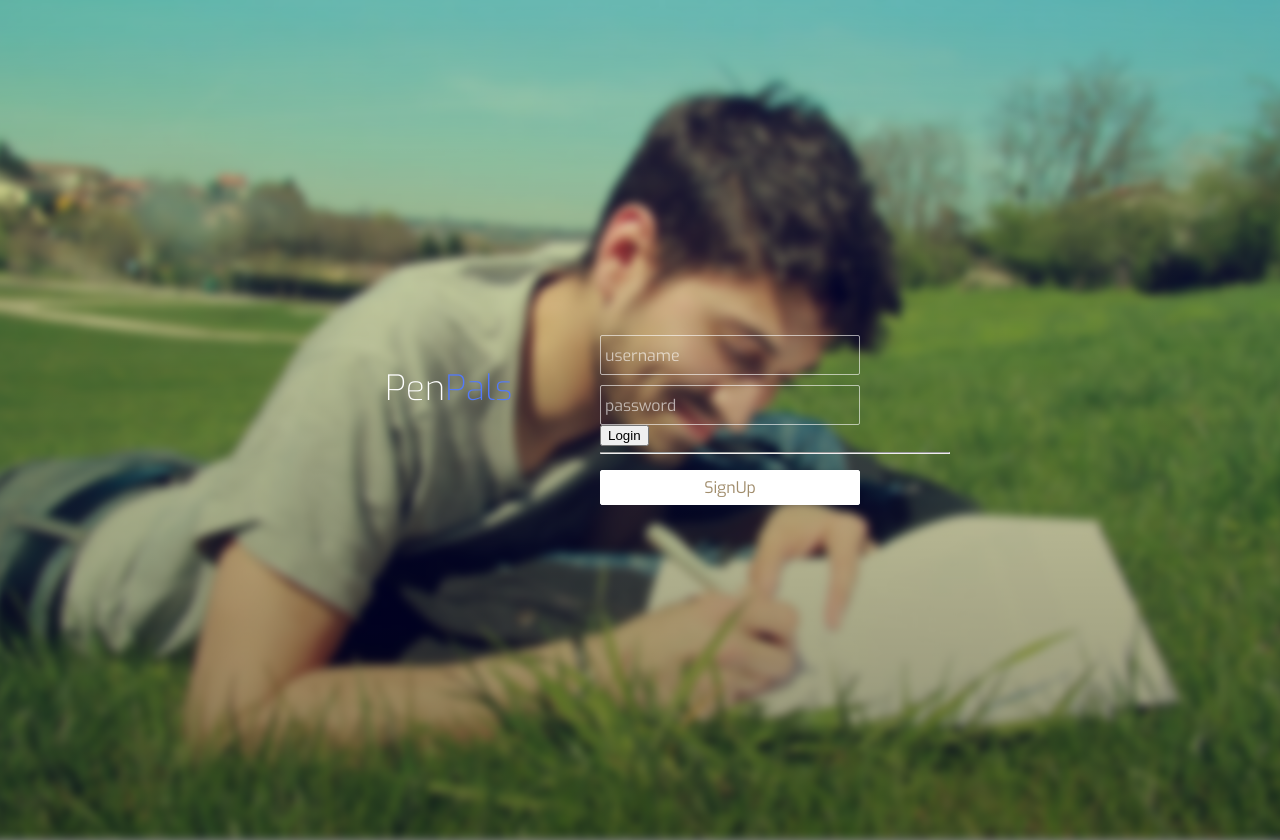
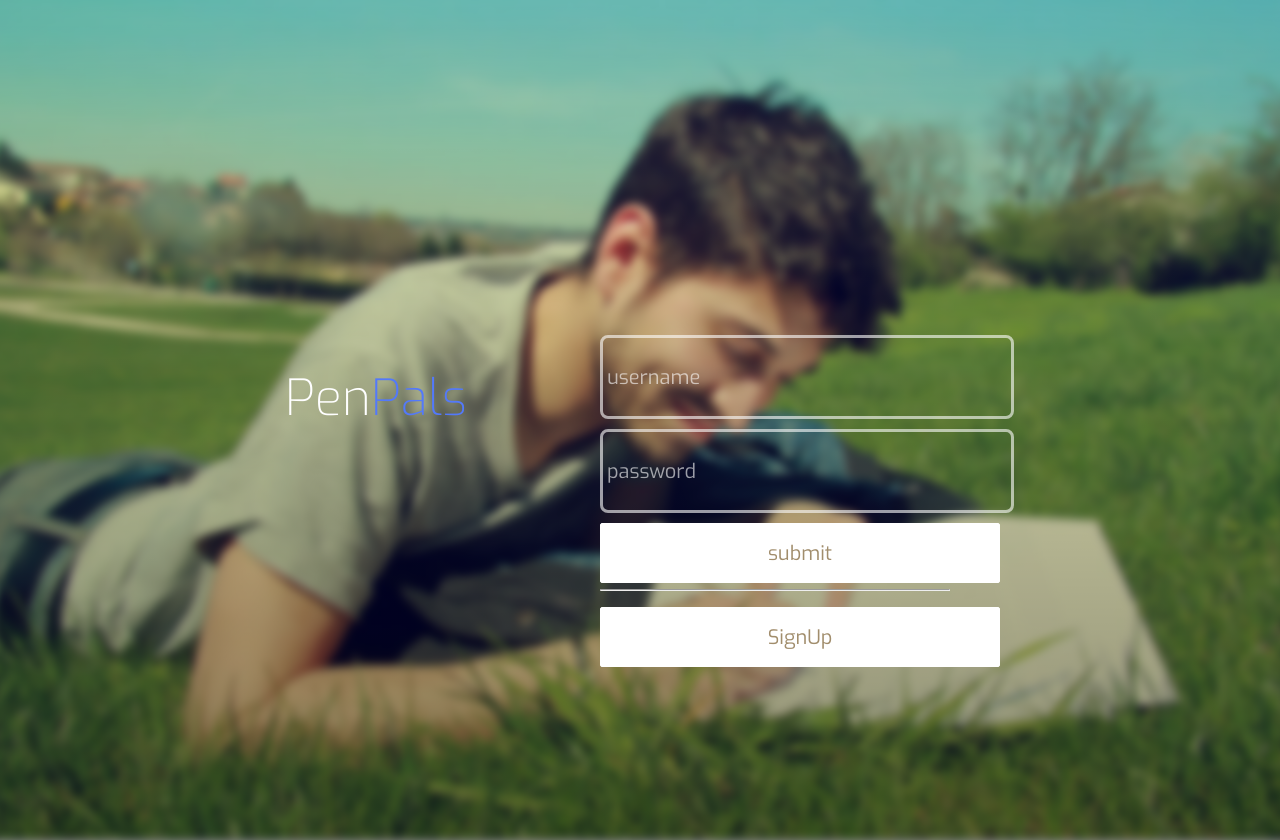
Before and after one commit to rmit-s3585659-nicole-renner/penpals, a PHP site: page / in a window 1280 px wide. Run offline with PHP 8.4, Linux system fonts and the light colour scheme; some libraries are stand-ins or nearby versions.

Commit message:
Minor changes in UI and code for sign in

```diff
--- a/css/style.css
+++ b/css/style.css
@@ -1,17 +1,15 @@
 @import url(http://fonts.googleapis.com/css?family=Exo:100,200,400);
 @import url(http://fonts.googleapis.com/css?family=Source+Sans+Pro:700,400,300);
-
-body{
+body {
     margin: 0;
     padding: 0;
     background: #fff;
-
     color: #fff;
     font-family: Arial;
     font-size: 12px;
 }
 
-.body{
+.body {
     position: absolute;
     top: -20px;
     left: -20px;
@@ -25,7 +23,7 @@ body{
     z-index: 0;
 }
 
-.grad{
+.grad {
     position: absolute;
     top: -20px;
     left: -20px;
@@ -33,31 +31,32 @@ body{
     bottom: -40px;
     width: auto;
     height: auto;
-	background: -webkit-gradient(linear, left top, left bottom, color-stop(0%,rgba(0,0,0,0)), color-stop(100%,rgba(0,0,0,0.65))); /* Chrome,Safari4+ */
+    background: -webkit-gradient(linear, left top, left bottom, color-stop(0%, rgba(0, 0, 0, 0)), color-stop(100%, rgba(0, 0, 0, 0.65)));
+    /* Chrome,Safari4+ */
     z-index: 1;
     opacity: 0.7;
 }
 
-.header{
+.header {
     position: absolute;
     top: calc(50% - 35px);
-	left: calc(50% - 255px);
+    left: calc(50% - 355px);
     z-index: 2;
 }
 
-.header div{
+.header div {
     float: left;
     color: #fff;
     font-family: 'Exo', sans-serif;
-	font-size: 35px;
+    font-size: 50px;
     font-weight: 200;
 }
 
-.header div span{
+.header div span {
     color: #5379fa !important;
 }
 
-.login{
+.login {
     position: absolute;
     top: calc(50% - 75px);
     left: calc(50% - 50px);
@@ -67,74 +66,101 @@ body{
     z-index: 2;
 }
 
-.login input[type=text]{
-	width: 250px;
-	height: 30px;
+.login input[type=text] {
+    width: 400px;
+    height: 70px;
     background: transparent;
-	border: 1px solid rgba(255,255,255,0.6);
-	border-radius: 2px;
+    border: 3px solid rgba(255, 255, 255, 0.6);
+    border-radius: 8px;
     color: #fff;
     font-family: 'Exo', sans-serif;
-	font-size: 16px;
+    font-size: 20px;
     font-weight: 400;
     padding: 4px;
 }
 
-.login input[type=password]{
-	width: 250px;
-	height: 30px;
+.login input[type=password] {
+    width: 400px;
+    height: 70px;
     background: transparent;
-	border: 1px solid rgba(255,255,255,0.6);
-	border-radius: 2px;
+    border: 3px solid rgba(255, 255, 255, 0.6);
+    border-radius: 8px;
     color: #fff;
     font-family: 'Exo', sans-serif;
-	font-size: 16px;
+    font-size: 20px;
     font-weight: 400;
     padding: 4px;
     margin-top: 10px;
 }
 
-.login input[type=button]{
-	width: 260px;
-	height: 35px;
+.login input[type=button] {
+    width: 400px;
+    height: 60px;
     background: #fff;
     border: 1px solid #fff;
     cursor: pointer;
     border-radius: 2px;
     color: #a18d6c;
     font-family: 'Exo', sans-serif;
-	font-size: 16px;
+    font-size: 20px;
     font-weight: 400;
     padding: 6px;
     margin-top: 10px;
 }
 
-.login input[type=button]:hover{
+.login input[type=submit] {
+    width: 400px;
+    height: 60px;
+    background: #fff;
+    border: 1px solid #fff;
+    cursor: pointer;
+    border-radius: 2px;
+    color: #a18d6c;
+    font-family: 'Exo', sans-serif;
+    font-size: 20px;
+    font-weight: 400;
+    padding: 6px;
+    margin-top: 10px;
+}
+
+.login input[type=button]:hover {
     opacity: 0.8;
 }
 
-.login input[type=button]:active{
+.login input[type=submit]:hover {
+    opacity: 0.8;
+}
+
+.login input[type=button]:active {
     opacity: 0.6;
 }
 
-.login input[type=text]:focus{
-	outline: none;
-	border: 1px solid rgba(255,255,255,0.9);
+.login input[type=submit]:active {
+    opacity: 0.6;
 }
 
-.login input[type=password]:focus{
+.login input[type=text]:focus {
     outline: none;
-	border: 1px solid rgba(255,255,255,0.9);
+    border: 1px solid rgba(255, 255, 255, 0.9);
 }
 
-.login input[type=button]:focus{
+.login input[type=password]:focus {
+    outline: none;
+    border: 1px solid rgba(255, 255, 255, 0.9);
+}
+
+.login input[type=button]:focus {
     outline: none;
 }
 
-::-webkit-input-placeholder{
-   color: rgba(255,255,255,0.6);
+.login input[type=submit]:focus {
+    outline: none;
 }
 
-::-moz-input-placeholder{
-   color: rgba(255,255,255,0.6);
+::-webkit-input-placeholder {
+    color: rgba(255, 255, 255, 0.6);
 }
+
+::-moz-input-placeholder {
+    color: rgba(255, 255, 255, 0.6);
+}
--- a/index.html
+++ b/index.html
@@ -18,10 +18,10 @@
     </div>
     <br>
     <div class="login">
-        <form action="http://localhost:8080/login">
+        <form action="http://localhost:8080/login" method="post">
             <input type="text" placeholder="username" name="user"><br>
             <input type="password" placeholder="password" name="password"><br>
-            <input type="submit" value="Login">
+            <input type="submit" value="submit">
             <hr>
             <input type="button" value="SignUp" onClick="document.location.href='signup.html'" />
         </form>
```
Lines whose indentation alone changed are shown as unchanged.
